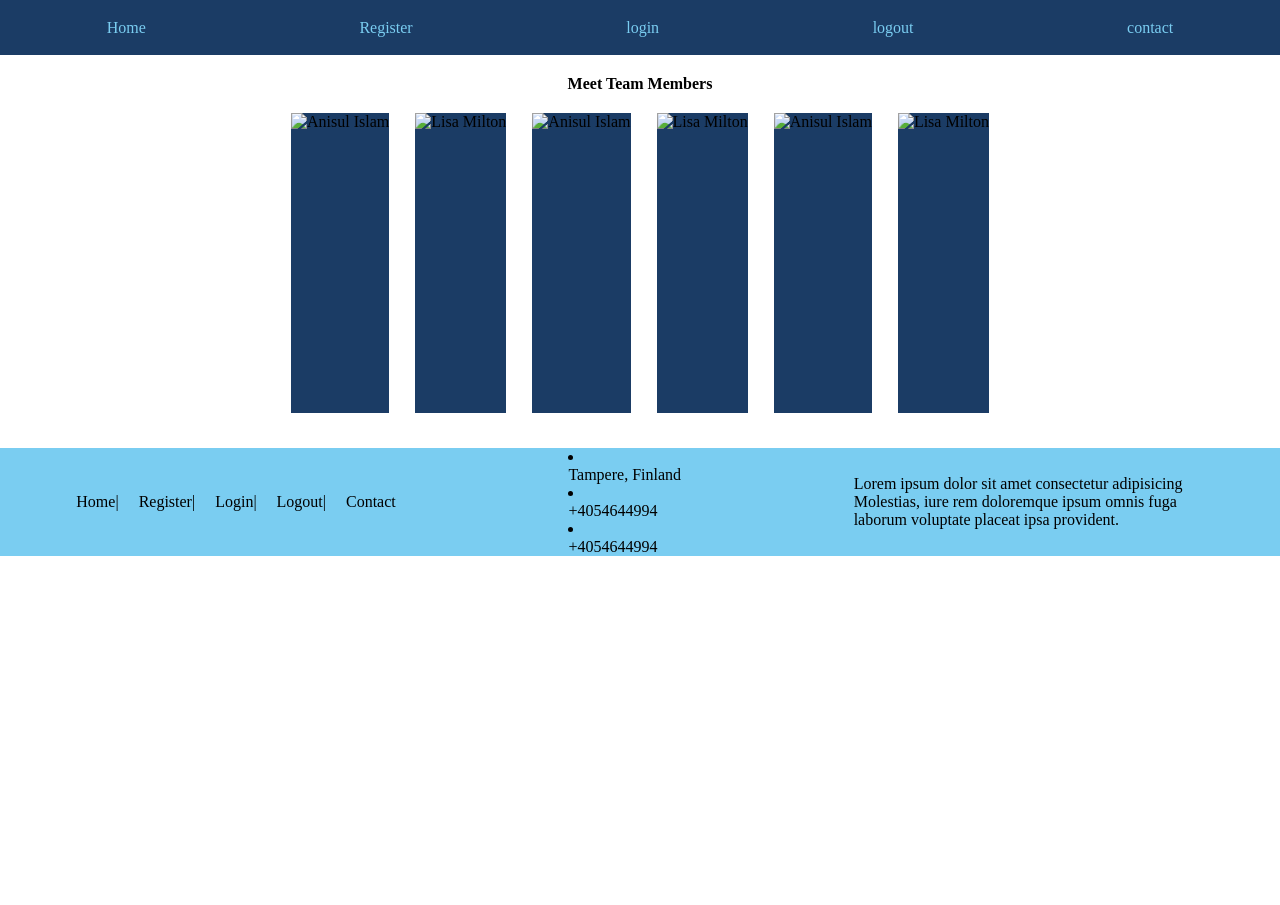
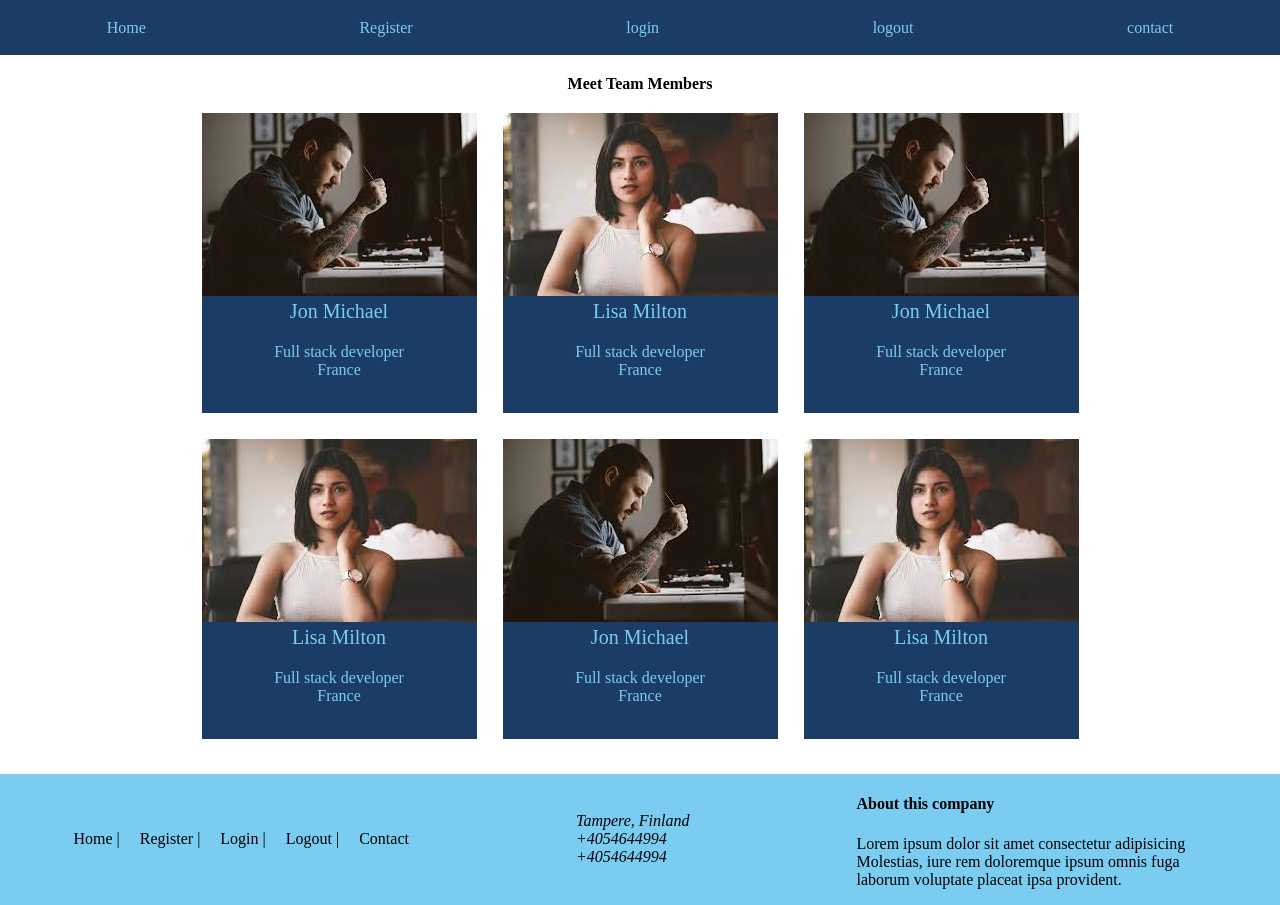
Before and after one commit to Alexander-Sibhatu/Landing-page-two, a plain HTML site: page index.html in a window 1280 px wide. Before the commit the page ends 800 px from the top, so only its background shows below. Drawn offline with Linux system fonts and the light colour scheme.

Commit message:
containers added for better content management

```diff
--- a/index.html
+++ b/index.html
@@ -21,22 +21,57 @@
       <div class="content">
         <div class="members">
           <div class="Anisul">
-            <img src="./images" alt="Anisul Islam" />
+            <img src="./images/Jon.jpeg" alt="Jon Michael" />
+            <div class="about">
+              <div class="name">Jon Michael</div>
+              <div class="profession">Full stack developer</div>
+              <div class="country">France</div>
+            </div>
           </div>
+
           <div class="Lisa">
-            <img src="./images" alt="Lisa Milton" />
+            <img src="./images/lisa.jpeg" alt="Lisa Milton" />
+            <div class="about">
+              <div class="name">Lisa Milton</div>
+              <div class="profession">Full stack developer</div>
+              <div class="country">France</div>
+            </div>
           </div>
+
           <div class="Anisul">
-            <img src="./images" alt="Anisul Islam" />
+            <img src="./images/Jon.jpeg" alt="Jon Michael" />
+            <div class="about">
+              <div class="name">Jon Michael</div>
+              <div class="profession">Full stack developer</div>
+              <div class="country">France</div>
+            </div>
           </div>
+
           <div class="Lisa">
-            <img src="./images" alt="Lisa Milton" />
+            <img src="./images/lisa.jpeg" alt="Lisa Milton" />
+            <div class="about">
+              <div class="name">Lisa Milton</div>
+              <div class="profession">Full stack developer</div>
+              <div class="country">France</div>
+            </div>
           </div>
+
           <div class="Anisul">
-            <img src="./images" alt="Anisul Islam" />
+            <img src="./images/Jon.jpeg" alt="Jon Michael" />
+            <div class="about">
+              <div class="name">Jon Michael</div>
+              <div class="profession">Full stack developer</div>
+              <div class="country">France</div>
+            </div>
           </div>
+
           <div class="Lisa">
-            <img src="./images" alt="Lisa Milton" />
+            <img src="./images/lisa.jpeg" alt="Lisa Milton" />
+            <div class="about">
+              <div class="name">Lisa Milton</div>
+              <div class="profession">Full stack developer</div>
+              <div class="country">France</div>
+            </div>
           </div>
         </div>
       </div>
@@ -44,19 +79,19 @@
 
     <div class="footer">
       <div class="left">
-        <li>Home|</li>
-        <li>Register|</li>
-        <li>Login|</li>
-        <li>Logout|</li>
+        <li>Home |</li>
+        <li>Register |</li>
+        <li>Login |</li>
+        <li>Logout |</li>
         <li>Contact</li>
       </div>
       <div class="center">
-        <li><i class="fa-solid fa-location-dot"></i> Tampere, Finland</li>
-        <li><i class="fa-solid fa-phone"></i> +4054644994</li>
-        <li><i class="fa-solid fa-envelope"></i> +4054644994</li>
+        <i class="fa-solid fa-location-dot"> Tampere, Finland</i>
+        <i class="fa-solid fa-phone"> +4054644994</i>
+        <i class="fa-solid fa-envelope"> +4054644994</i>
       </div>
       <div class="right">
-        <div></div>
+        <h4 class="header-heading">About this company</h4>
         <p>
           Lorem ipsum dolor sit amet consectetur adipisicing Molestias, iure rem
           doloremque ipsum omnis fuga laborum voluptate placeat ipsa provident.
```
